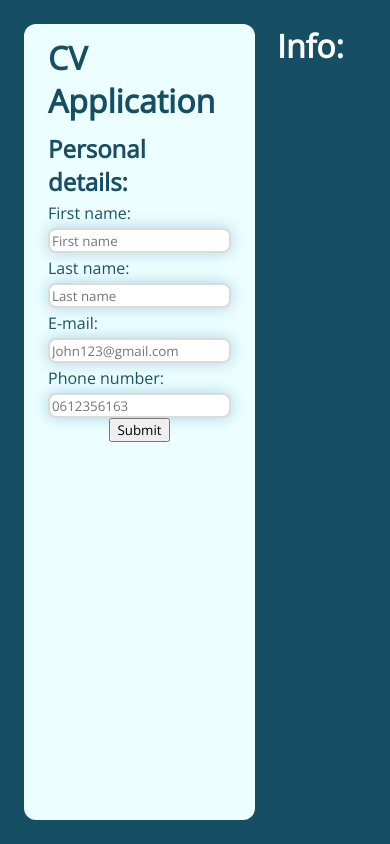
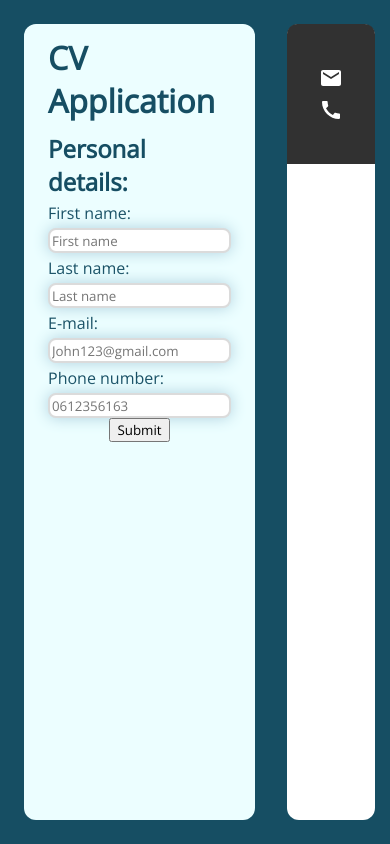
Before and after one commit to NexyusNex/cv-project, a React (Create React App) app: page / in a window 390 px wide. Built offline with nearby package versions, Linux system fonts and the light colour scheme.

Commit message:
Added icons for phone and email

```diff
--- a/src/App.js
+++ b/src/App.js
@@ -1,13 +1,12 @@
 import React from "react";
 import Personal from "./components/Personal";
+import phone from "./phone.svg";
 
 class App extends React.Component {
   constructor(props) {
     super(props);
 
     this.state = {
-      Fname: "",
-      Lname: "",
       CV: {
         Fname: "",
         Lname: "",
@@ -84,7 +83,6 @@ class App extends React.Component {
           <button>Submit</button>
         </div>
         <div className="info-container">
-          <h1>Info:</h1>
           <Personal CV={CV}></Personal>
         </div>
       </form>
--- a/src/components/Personal.js
+++ b/src/components/Personal.js
@@ -1,4 +1,6 @@
 import React from "react";
+import phone from "../phone.svg";
+import email from "../email.svg";
 
 class Personal extends React.Component {
   constructor(props) {
@@ -7,11 +9,20 @@ class Personal extends React.Component {
 
   render() {
     return (
-      <div>
-        <p>{this.props.CV.Fname}</p>
-        <p>{this.props.CV.Lname}</p>
-        <p>{this.props.CV.email}</p>
-        <p>{this.props.CV.tel}</p>
+      <div className="personal-info">
+        <h1>
+          {this.props.CV.Fname} {this.props.CV.Lname}
+        </h1>
+        <div>
+          <p>
+            <img src={email} alt="email"></img>
+            {this.props.CV.email}
+          </p>
+          <p>
+            <img src={phone} alt="phone"></img>
+            {this.props.CV.tel}
+          </p>
+        </div>
       </div>
     );
   }
--- a/src/index.css
+++ b/src/index.css
@@ -16,6 +16,7 @@
   height: 100vh;
   background-color: #164e63;
   padding: 24px;
+  column-gap: 32px;
 }
 
 .input-container {
@@ -57,6 +58,25 @@
 
 .info-container {
   display: flex;
-  justify-content: center;
+  background-color: white;
+  border-radius: 12px;
+  flex-direction: column;
+}
+
+.personal-info {
+  display: flex;
+  background-color: rgb(49, 49, 49);
+  border-radius: 10px 10px 0 0;
   color: white;
+  height: 140px;
+  padding: 24px;
+  justify-content: space-between;
+  align-items: center;
 }
+
+.personal-info p {
+  display: flex;
+  align-items: center;
+  gap: 8px;
+  margin: 8px;
+}
```
Also changed, not shown: src/email.svg (added), src/phone.svg (added).
